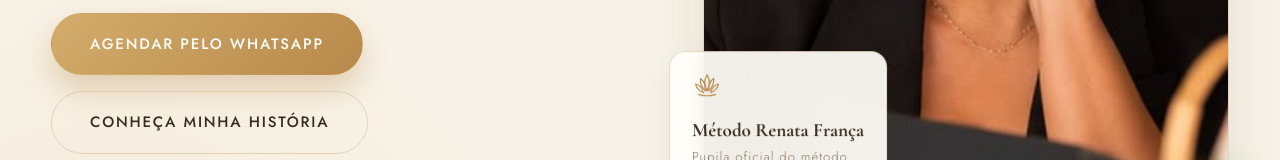
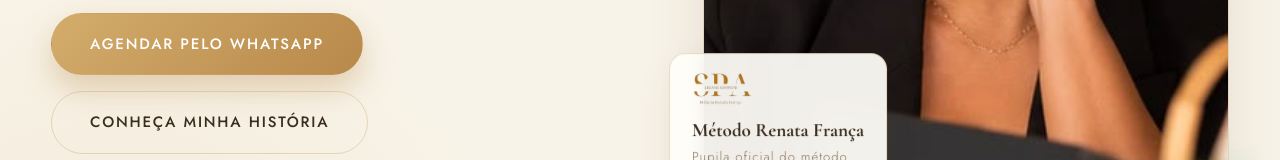
Before and after one commit to CGarroni/Spa-LisianeGarroni, a React (Vite) app in the folder frontend/: page / in a window 1280 px wide. Shown: the part 553-713 px from the top of the page. Built offline with nearby package versions, Linux system fonts and the light colour scheme.

Commit message:
Troca flor de lotus pela logo do SPA em 3 pontos
- Card flutuante Metodo Renata Franca (hero)
- Secao Agendar (Seu momento comeca com uma conversa)
- Footer, ao lado de Feito com cuidado em Porto Alegre

```diff
--- a/frontend/src/App.css
+++ b/frontend/src/App.css
@@ -506,6 +506,13 @@ a {
   margin-bottom: 8px;
 }
 
+.hero-badge .badge-logo {
+  height: 36px;
+  width: auto;
+  display: block;
+  margin-bottom: 10px;
+}
+
 .hero-badge strong {
   display: block;
   font-family: var(--font-display);
@@ -1318,6 +1325,17 @@ a {
   margin-bottom: 24px;
 }
 
+.booking-final .bf-logo {
+  height: 56px;
+  width: auto;
+  margin-bottom: 26px;
+}
+
+.footer-bottom .fb-logo {
+  height: 22px;
+  width: auto;
+}
+
 .booking-final h2 {
   font-family: var(--font-display);
   font-size: clamp(36px, 4.4vw, 56px);
--- a/frontend/src/components/Agendar.jsx
+++ b/frontend/src/components/Agendar.jsx
@@ -1,7 +1,7 @@
 // Agendar.jsx - CTA final: calmo, luxuoso, direto ao WhatsApp
 
 import Reveal from "./Reveal";
-import Lotus from "./Lotus";
+import logo from "../assets/images/spa-logo.png";
 import { waLink, MSG_AGENDAR, HOURS } from "../config/site";
 
 function Agendar() {
@@ -10,7 +10,7 @@ function Agendar() {
       <div className="container">
         <Reveal>
           <div className="booking-final">
-            <Lotus size={48} className="bf-lotus" />
+            <img src={logo} alt="SPA Lisiane Garroni" className="bf-logo" />
             <h2>
               Seu momento começa com <em>uma conversa.</em>
             </h2>
--- a/frontend/src/components/Footer.jsx
+++ b/frontend/src/components/Footer.jsx
@@ -1,6 +1,6 @@
 // Footer.jsx - Rodapé minimalista
 
-import Lotus from "./Lotus";
+import logo from "../assets/images/spa-logo.png";
 import { waLink, ADDRESS, HOURS } from "../config/site";
 
 function Footer() {
@@ -75,7 +75,7 @@ function Footer() {
         <div className="footer-bottom">
           <span>© 2026 SPA Lisiane Garroni · Todos os direitos reservados</span>
           <span style={{ display: "inline-flex", alignItems: "center", gap: 8 }}>
-            <Lotus size={18} /> Feito com cuidado em Porto Alegre
+            <img src={logo} alt="SPA Lisiane Garroni" className="fb-logo" /> Feito com cuidado em Porto Alegre
           </span>
         </div>
       </div>
--- a/frontend/src/components/Hero.jsx
+++ b/frontend/src/components/Hero.jsx
@@ -1,7 +1,7 @@
 // Hero.jsx - Abertura editorial: a frase da Lisiane + retrato em arco
 
 import Reveal from "./Reveal";
-import Lotus from "./Lotus";
+import logo from "../assets/images/spa-logo.png";
 import { waLink, MSG_AGENDAR } from "../config/site";
 import lisianeHistoria from "../assets/images/lisiane-historia.jpeg";
 
@@ -60,7 +60,7 @@ function Hero() {
             <img src={lisianeHistoria} alt="Lisiane Garroni, fundadora do SPA" />
           </div>
           <div className="hero-badge">
-            <Lotus size={30} className="badge-lotus" />
+            <img src={logo} alt="SPA Lisiane Garroni" className="badge-logo" />
             <strong>Método Renata França</strong>
             <span>Pupila oficial do método</span>
           </div>
```
